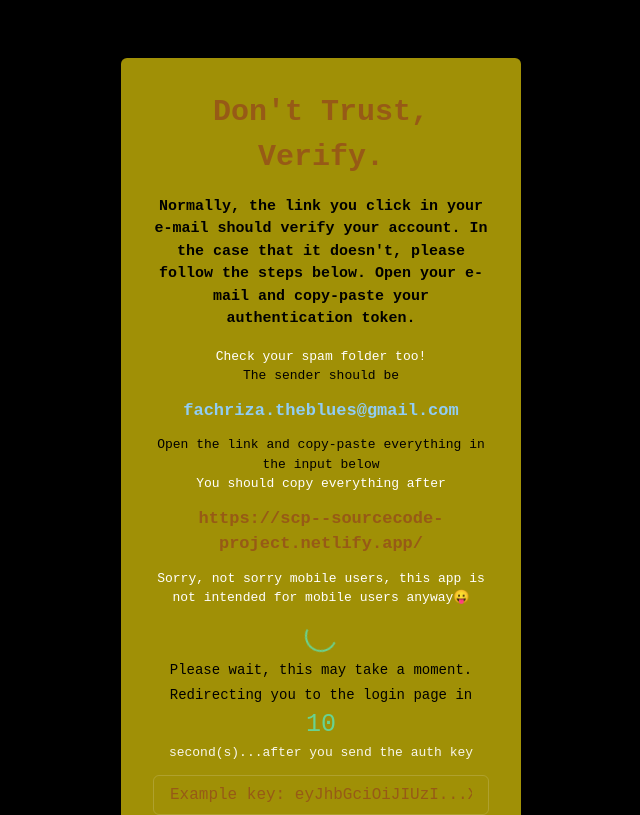
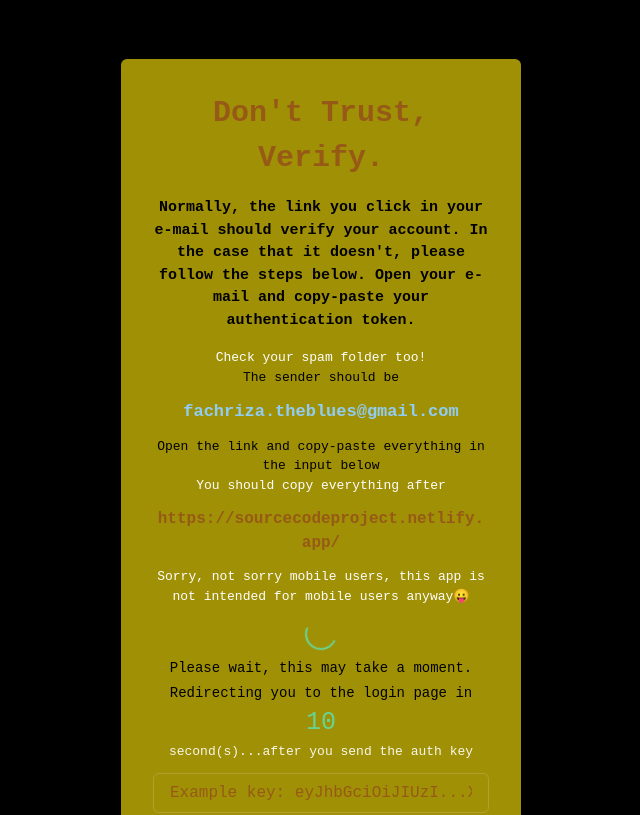
Before and after one commit to asc33nzio/source-code-project, a React (Create React App) app: page /verification in a window 1280 px wide. Shown: the top 815 px of the page, without its empty margins (319-959 px from the left). Built offline with nearby package versions, Linux system fonts and the light colour scheme.

Commit message:
alpha release v1

```diff
--- a/src/pages/verify.jsx
+++ b/src/pages/verify.jsx
@@ -81,8 +81,8 @@ export const VerifyAccount = () => {
           You should copy everything after
         </Box>
 
-        <Box as='p' textAlign='center' color={'yellow.700'} fontWeight={'bold'} fontSize={'17px'}>
-          https://scp--sourcecode-project.netlify.app/
+        <Box as='p' textAlign='center' color={'yellow.700'} fontWeight={'bold'} fontSize={'16px'}>
+          https://sourcecodeproject.netlify.app/
         </Box>
 
         <Box as='p' textAlign='center' color={'white'} mt={3} mb={3}>
```
Also changed, not shown: src/pages/dynamic_article.jsx (+4 -4 lines).
